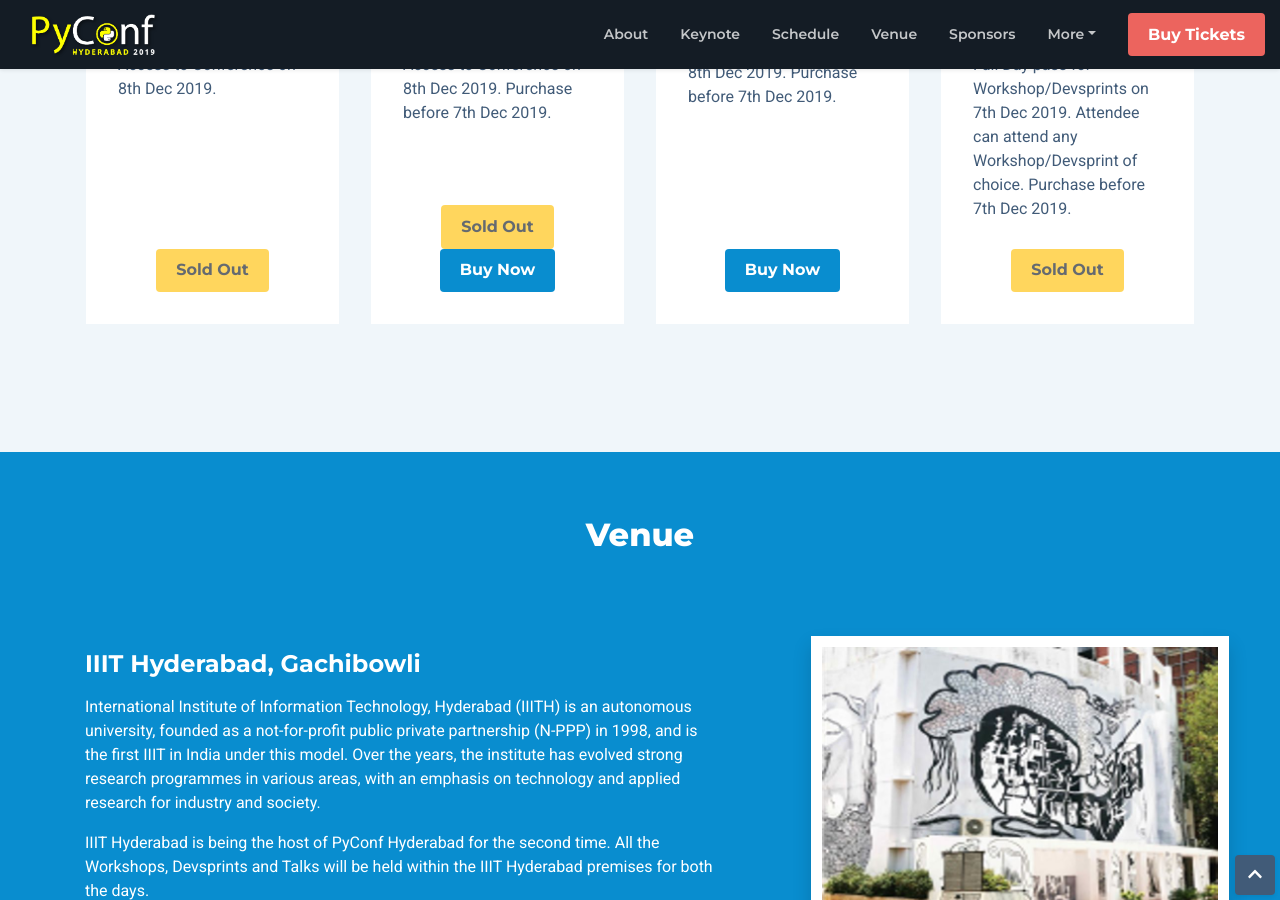
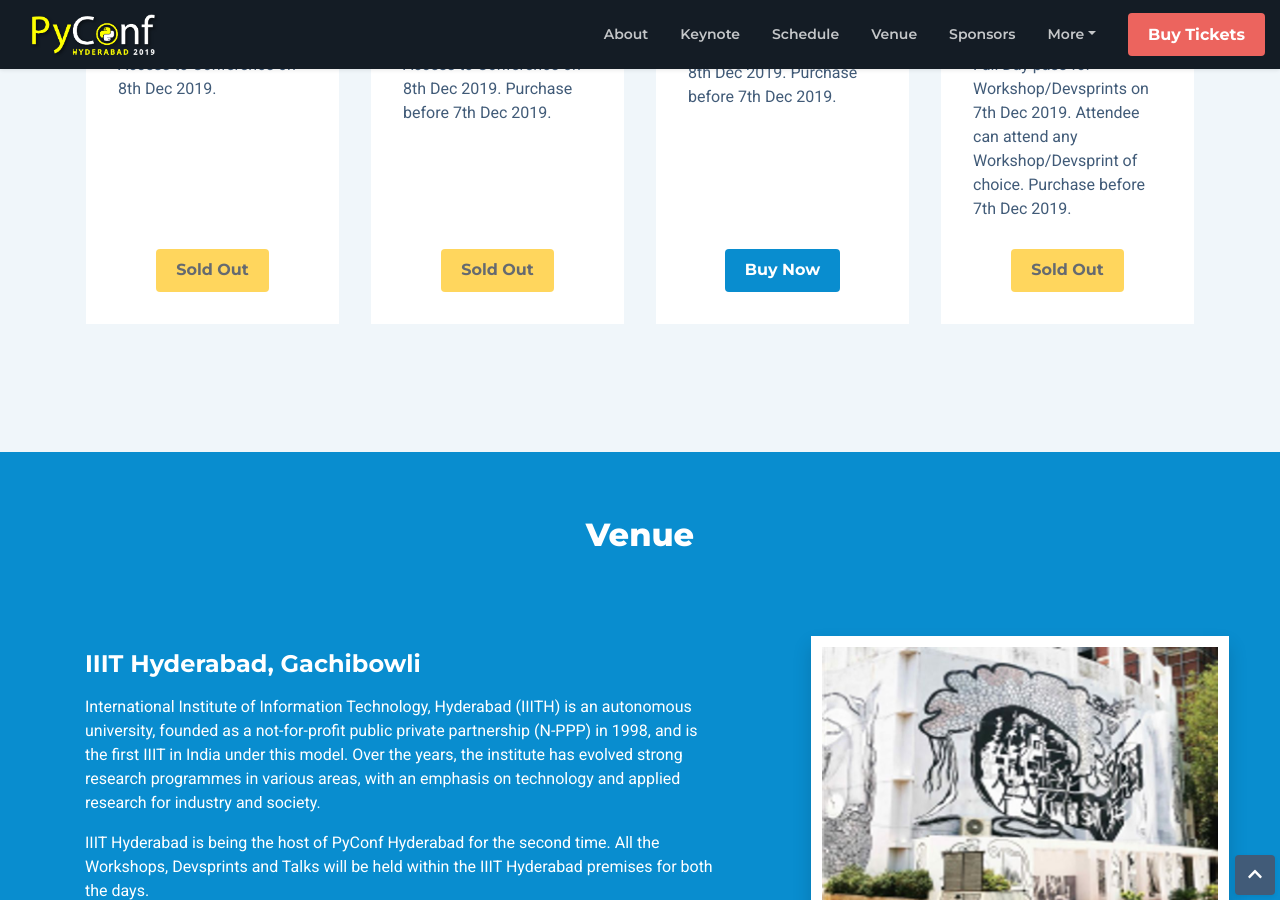
Before and after one commit to HydPy/hydpyconf2019, a Jekyll site: the page built from index.html, in a window 1280 px wide and 900 px high, scrolled down 3765 px. Built offline with Jekyll 4.4.1, drawn with Linux system fonts in a browser that asks for light colours; nearby versions of some CDN libraries.

Commit message:
Minor Fix

```diff
--- a/_includes/tickets-section.html
+++ b/_includes/tickets-section.html
@@ -36,7 +36,6 @@
 						</div><!--//card-body-->
 						<div class="card-footer text-center">
 							<a href="#" class="btn btn-warning disabled">Sold Out</a>
-							<a href="https://www.townscript.com/e/pyconf-hyderabad-2019/booking" target="_blank" class="btn btn-primary">Buy Now</a>
 						</div>
 					</div><!--//card-->
 				</div><!--//col-->
```
